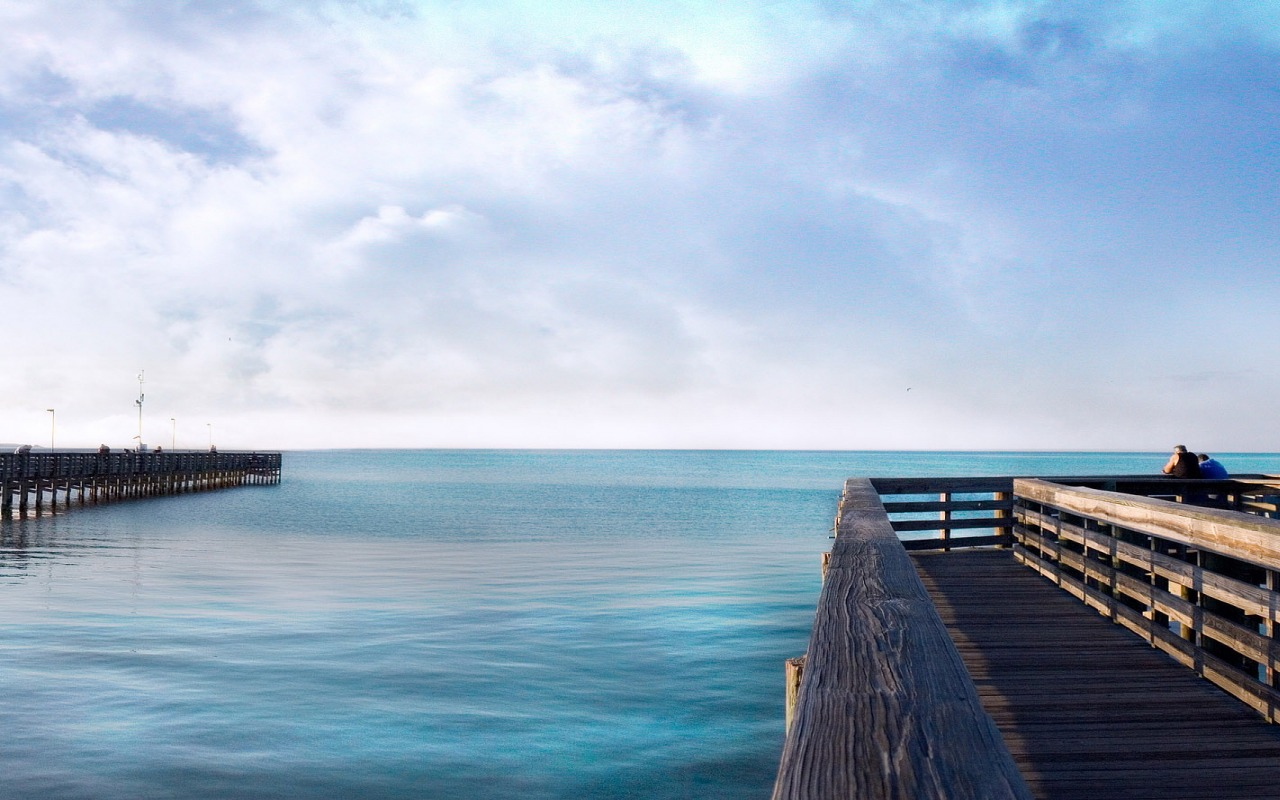
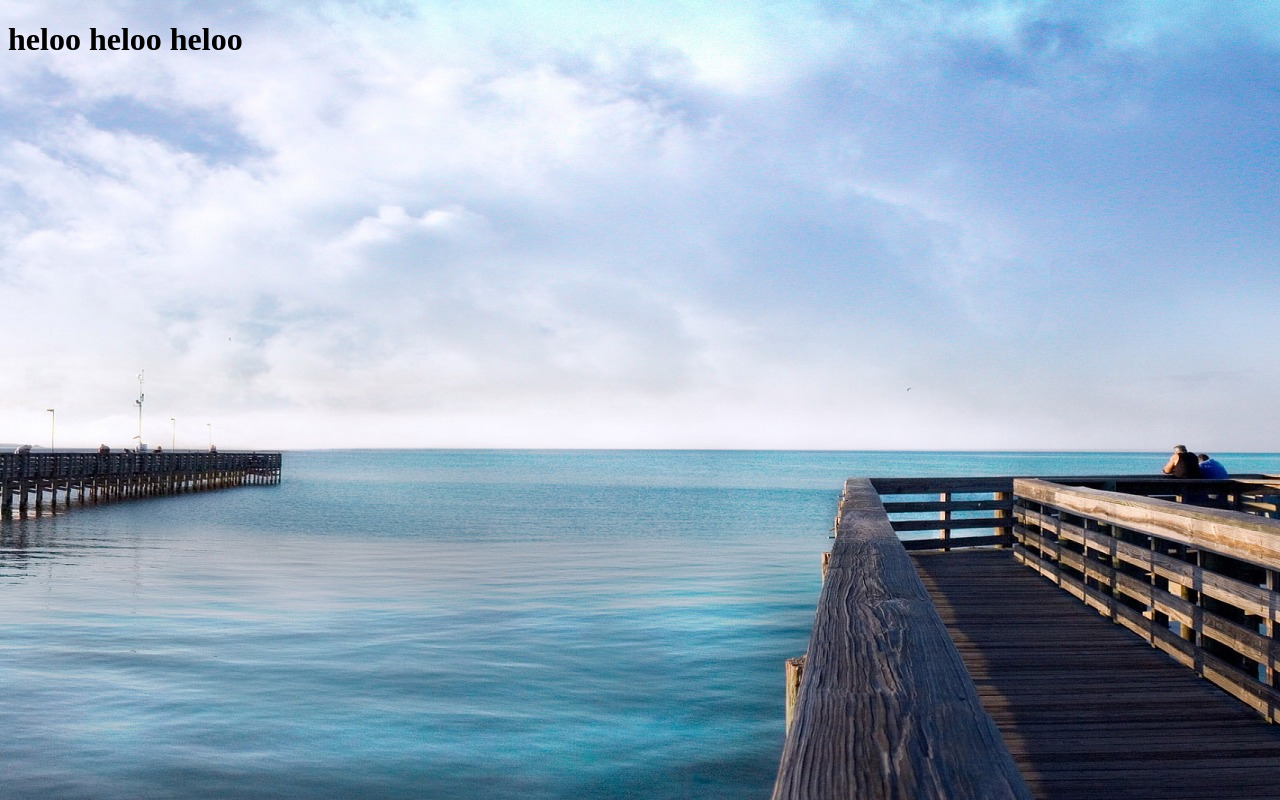
Before and after one commit to kundan5/18-03-21, a plain HTML site: page index.html in a window 1280 px wide. Drawn offline with Linux system fonts and the light colour scheme.

Commit message:
Update index.html

```diff
--- a/index.html
+++ b/index.html
@@ -7,6 +7,7 @@
         </title>
     </head>
         <body background="https://github.com/kundan5/18-03-21/blob/main/images/1.jpg">
+            <h1>heloo heloo heloo</h>
 
 
         </body>
```
